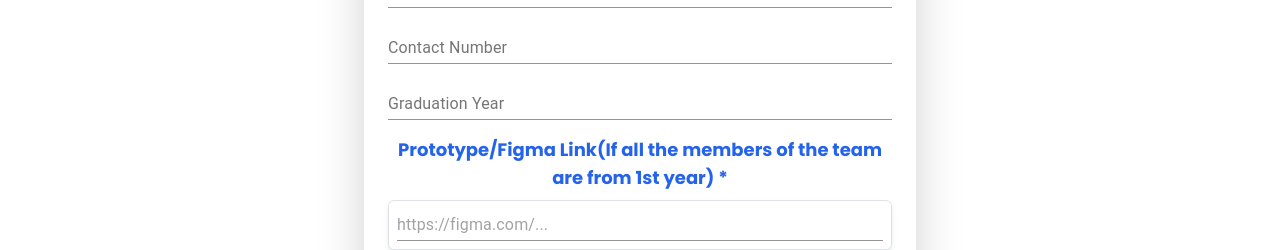
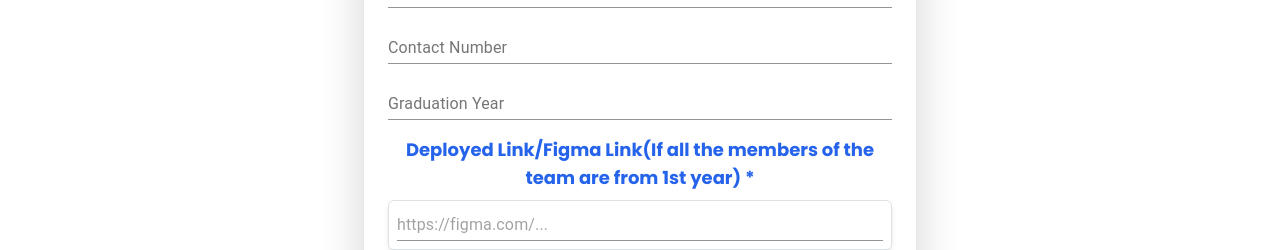
Before and after one commit to MicrosoftStudentChapterIGDTUW/reactmsc, a React (Create React App) app: page /hackitup/submission in a window 1280 px wide. Shown: the part 1340-1590 px from the top of the page. Built offline with nearby package versions, Linux system fonts and the light colour scheme.

Commit message:
submit 7

```diff
--- a/src/pages/Hack-It-Up/Hackathon.js
+++ b/src/pages/Hack-It-Up/Hackathon.js
@@ -41,10 +41,8 @@ function HackItUp() {
 
       <div className="flex flex-col md:flex-row justify-center items-center gap-4 md:gap-8">
     {/* Register Button */}
-    <a
-        href="https://hackitup-msc.devfolio.co/"
-        target="_blank"
-        rel="noopener noreferrer"
+    <div
+        onClick={() => navigate("/hackitup/registration")}
         className="cursor-pointer bg-blue-600 hover:bg-blue-900 rounded-xl
         text-white transition duration-300 ease-in-out text-center
         transform hover:scale-105 my-4 md:my-10 w-64 md:w-auto"
@@ -53,7 +51,7 @@ function HackItUp() {
         data-aos-duration="200"
     >
         Register Now
-    </a>
+    </div>
 
     {/* Guidelines Button */}
     <a
--- a/src/pages/Hack-It-Up/SubmissionForm.js
+++ b/src/pages/Hack-It-Up/SubmissionForm.js
@@ -352,7 +352,7 @@ const HackathonSubmission = () => {
               {/* Prototype Link */}
               <Box mb={2} data-aos="fade-up">
                 <label className="block text-blue-600 text-lg font-bold mb-2">
-                  Prototype/Figma Link(If all the members of the team are from 1st year) *
+                  Deployed Link/Figma Link(If all the members of the team are from 1st year) *
                 </label>
                 <Field
                   name="prototypeLink"
```
